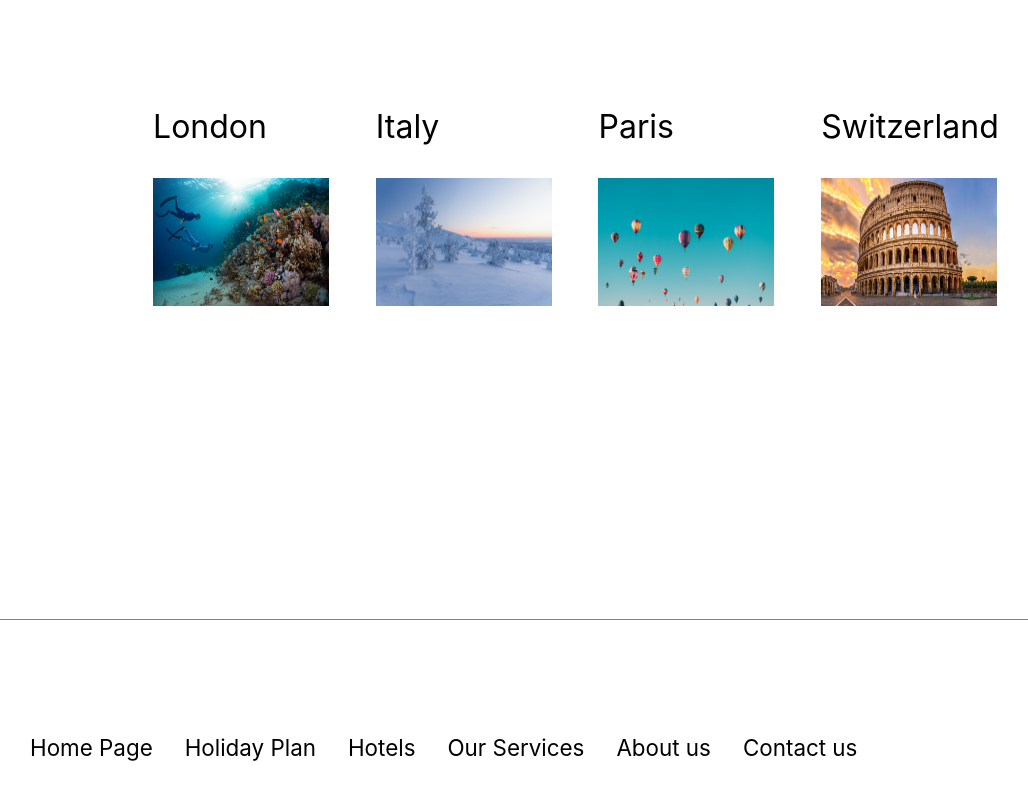
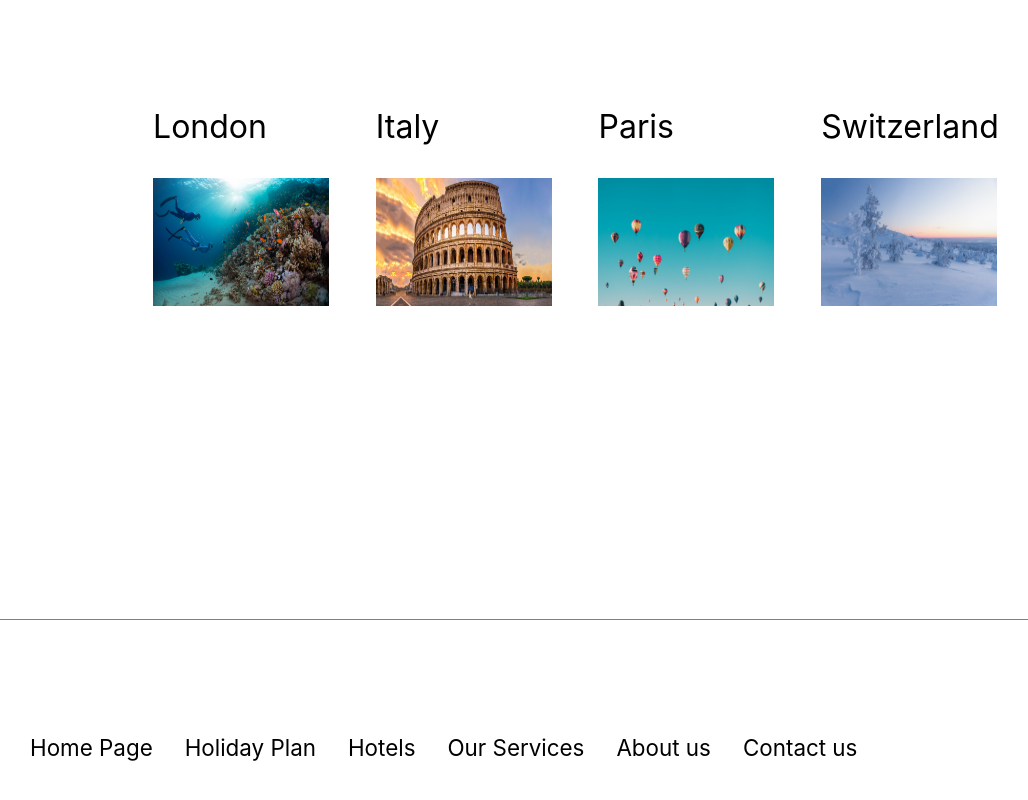
Before and after one commit to basheer82/Holiday, a React (Create React App) app: page / in a window 1280 px wide. Shown: the part 1340-2140 px from the top of the page, without its empty margins (50-1078 px from the left). Built offline with nearby package versions, Linux system fonts and the light colour scheme.

Commit message:
Update locationsData.js

```diff
--- a/src/locationsData.js
+++ b/src/locationsData.js
@@ -6,7 +6,7 @@
         },
         {
             city: 'Italy',
-            img: [ '/slider-images/img.jpeg','/slider-images/ballons.jpeg','/slider-images/dalis.jpeg','/slider-images/itl.jpeg','/slider-images/ballons.jpeg','/slider-images/dalis.jpeg'],
+            img: [ '/slider-images/itl.jpeg','/slider-images/ballons.jpeg','/slider-images/dalis.jpeg','/slider-images/itl.jpeg','/slider-images/ballons.jpeg','/slider-images/dalis.jpeg'],
             about: "Second Tourisim destination in europe"
         },
      {
@@ -18,7 +18,7 @@
     },
      {
          city: 'Switzerland',
-         img: ['/slider-images/itl.jpeg','/slider-images/ballons.jpeg','/slider-images/dalis.jpeg','/slider-images/img.jpeg', '/slider-images/ballons.jpeg','/slider-images/dalis.jpeg'],
+         img: ['/slider-images/img.jpeg','/slider-images/ballons.jpeg','/slider-images/dalis.jpeg','/slider-images/img.jpeg', '/slider-images/ballons.jpeg','/slider-images/dalis.jpeg'],
          about: "Top destination for many tourism"
 
     }
```
